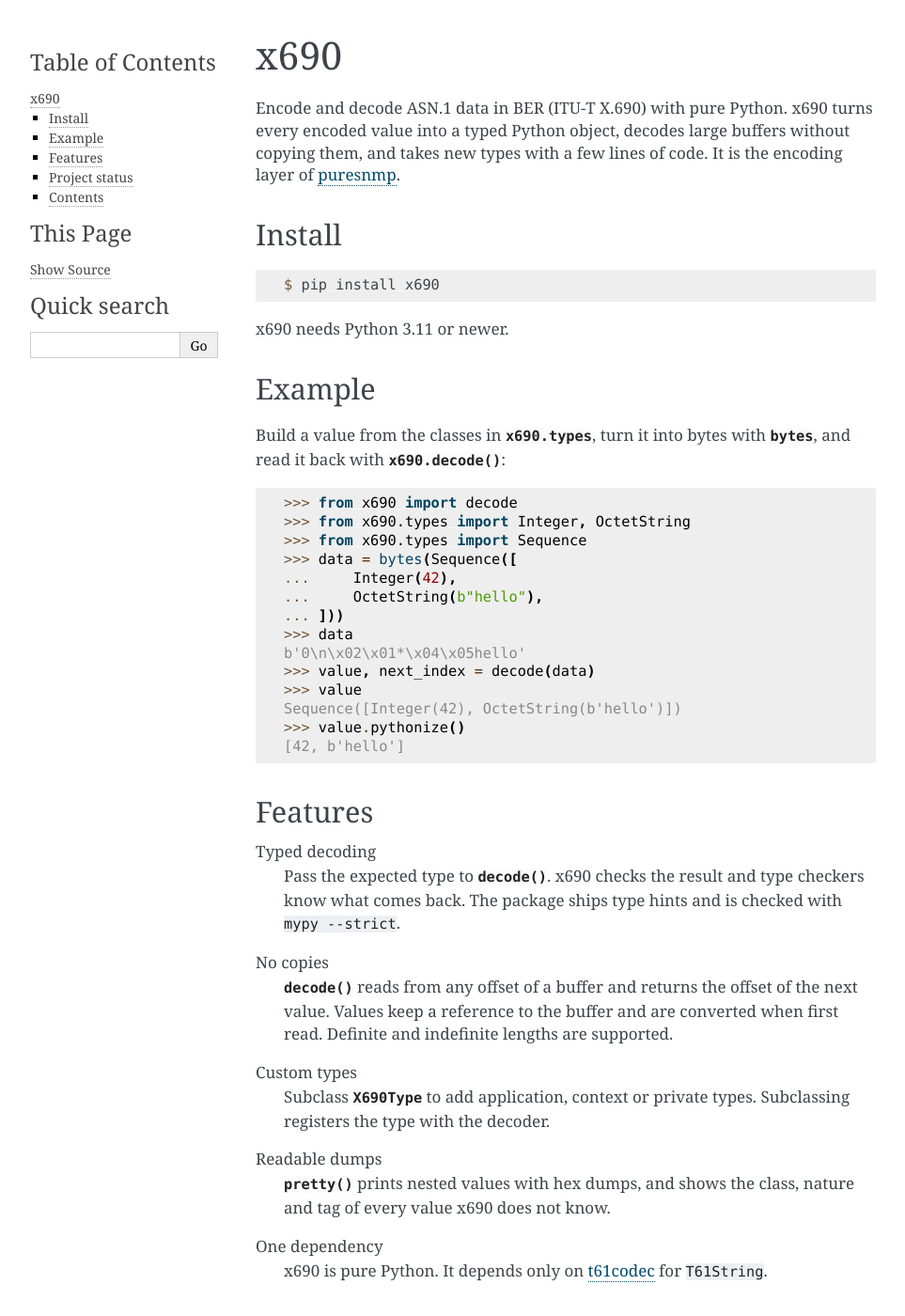
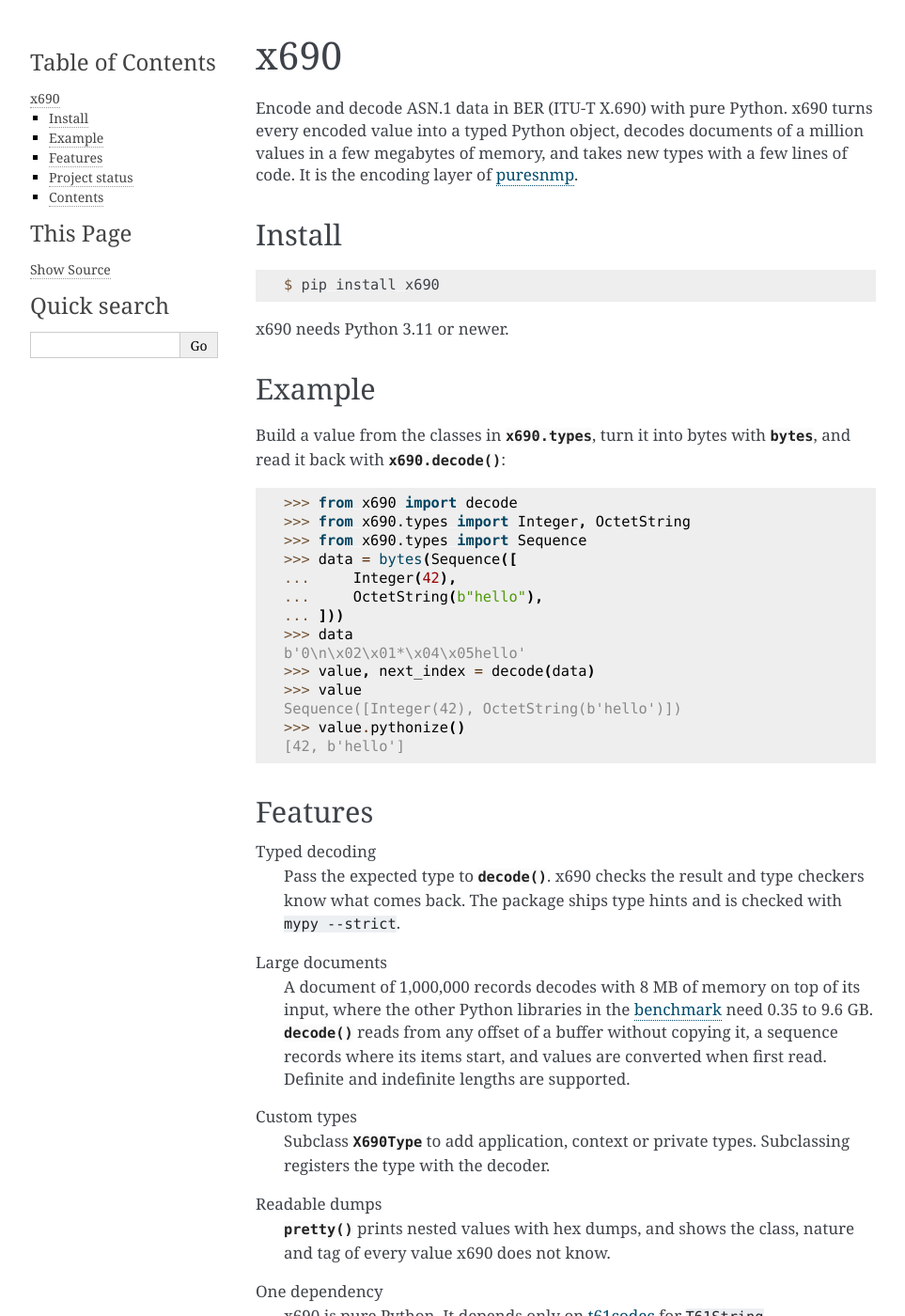
Before and after one commit to exhuma/x690, a Sphinx documentation site: the page built from docs/index.rst, in a window 1280 px wide and 1400 px high. Shown: the whole window at 94% size, without its empty margins (148-1111 px from the left). Built offline with Sphinx 7.4.7, drawn with Linux system fonts in a browser that asks for light colours.

Commit message:
docs: describe x690 by its measured memory use on large documents
The start page and README now say that x690 decodes documents of a
million values in a few megabytes, and the 'No copies' feature becomes
'Large documents' with the benchmark numbers and a link to them. The
choosing page no longer says speed is not a selling point: x690 is the
fastest for whole documents, asn1crypto for record streams. It also
states the memory growth per item and lists limited memory as a reason
to choose x690.

Co-Authored-By: Claude <noreply@anthropic.com>

```diff
--- a/docs/index.rst
+++ b/docs/index.rst
@@ -2,9 +2,10 @@ x690
 ====
 
 Encode and decode ASN.1 data in BER (ITU-T X.690) with pure Python. x690
-turns every encoded value into a typed Python object, decodes large buffers
-without copying them, and takes new types with a few lines of code. It is the
-encoding layer of `puresnmp <https://github.com/exhuma/puresnmp>`_.
+turns every encoded value into a typed Python object, decodes documents of a
+million values in a few megabytes of memory, and takes new types with a few
+lines of code. It is the encoding layer of `puresnmp
+<https://github.com/exhuma/puresnmp>`_.
 
 Install
 -------
@@ -44,10 +45,13 @@ Typed decoding
    type checkers know what comes back. The package ships type hints and is
    checked with ``mypy --strict``.
 
-No copies
-   :func:`~x690.decode` reads from any offset of a buffer and returns the
-   offset of the next value. Values keep a reference to the buffer and are
-   converted when first read. Definite and indefinite lengths are supported.
+Large documents
+   A document of 1,000,000 records decodes with 8 MB of memory on top of its
+   input, where the other Python libraries in the :ref:`benchmark
+   <performance>` need 0.35 to 9.6 GB. :func:`~x690.decode` reads from any
+   offset of a buffer without copying it, a sequence records where its items
+   start, and values are converted when first read. Definite and indefinite
+   lengths are supported.
 
 Custom types
    Subclass :class:`~x690.types.X690Type` to add application, context or
```
Also changed, not shown: README.rst (+4 -3 lines), docs/choosing.rst (+13 -8 lines).
